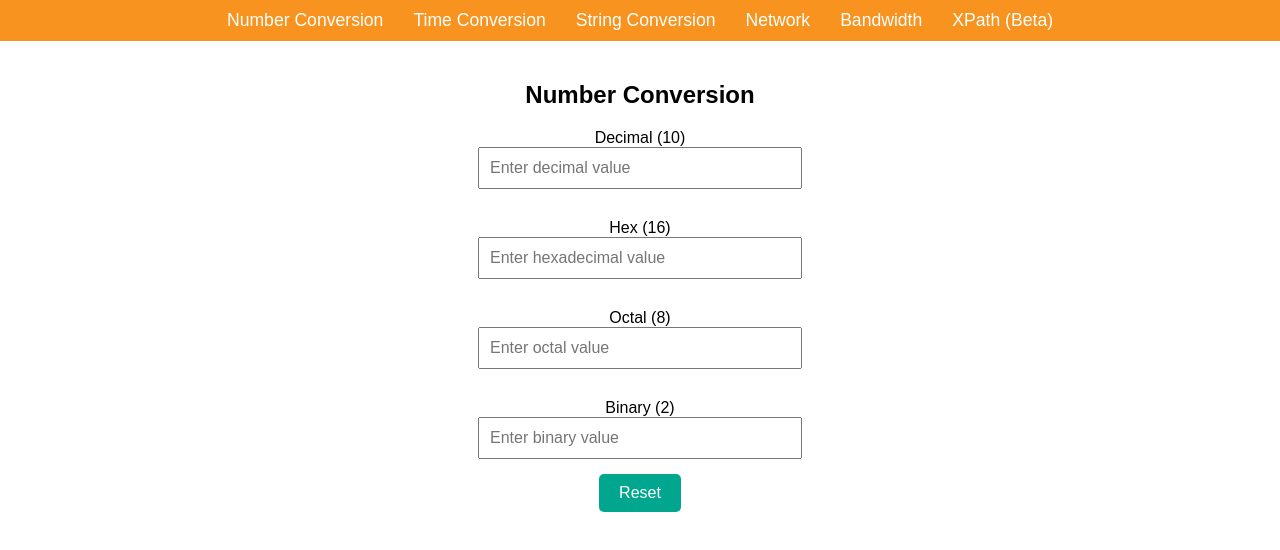
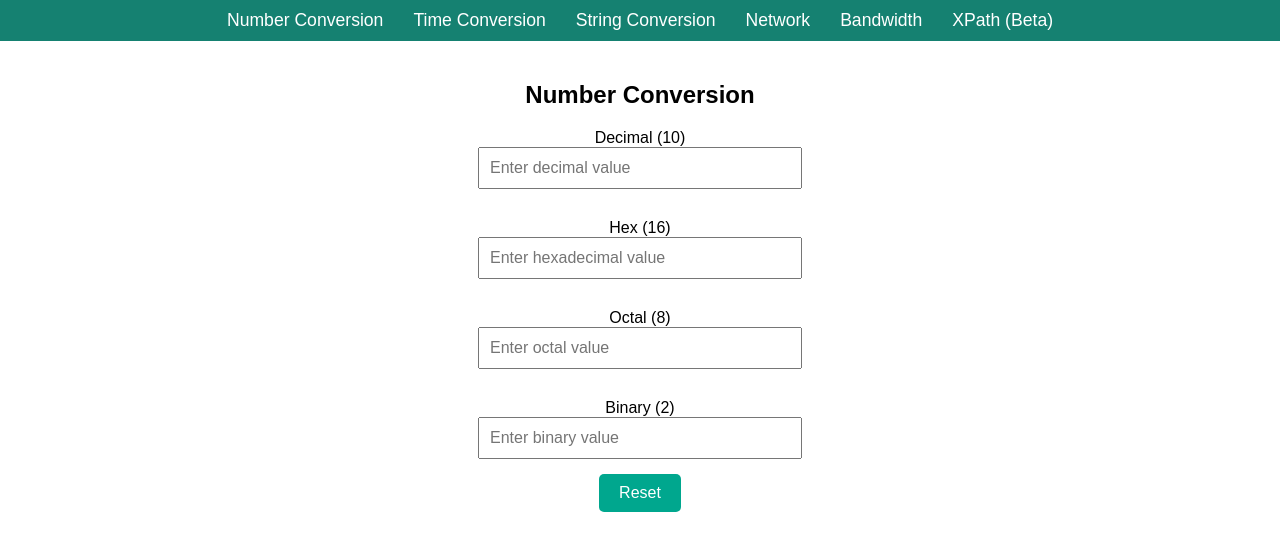
Before and after one commit to dilshanandaramana/dil_toolbox, a plain HTML site: page index.html in a window 1280 px wide. Drawn offline with Linux system fonts and the light colour scheme.

Commit message:
styles.css

```diff
--- a/styles.css
+++ b/styles.css
@@ -5,7 +5,7 @@ body {
 }
 
 header {
-    background-color: #f7931e;
+    background-color: #037766ec;
     padding: 10px 0;
 }
 
```
